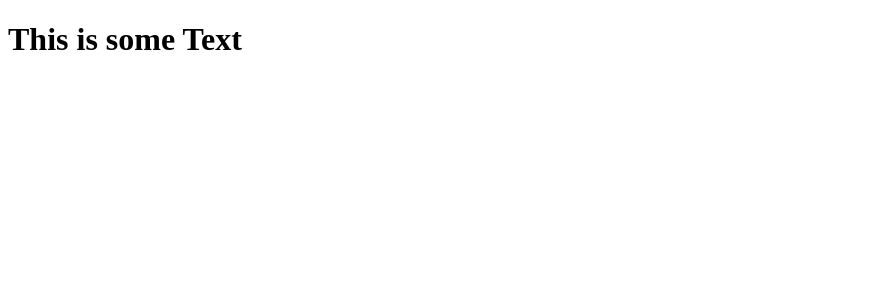
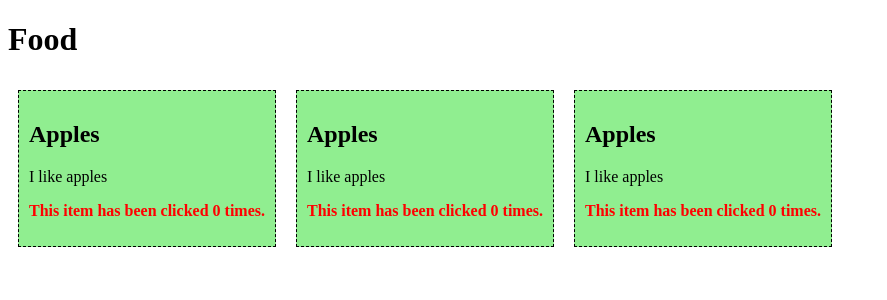
Before and after one commit to babunairofficial/VueJs, a Vue app in the folder CreateNew/: page / in a window 1280 px wide. Shown: the top 300 px of the page, without its empty margins (0-887 px from the left). Built offline with nearby package versions, Linux system fonts and the light colour scheme.

Commit message:
Vue components

```diff
--- a/CreateNew/src/App.vue
+++ b/CreateNew/src/App.vue
@@ -10,10 +10,21 @@
 </script>
 
 <template>
-  <h1>{{message}}</h1>
+  <h1>Food</h1>
+  <food-item/>
+  <food-item/>
+  <food-item/>
 
 </template>
 
 <style>
+#app>div{
+  border: dashed black 1px;
+  display: inline-block;
+  margin: 10px;
+  padding: 10px;
+  background-color: lightgreen;
+  cursor: pointer;
+}
 
 </style>
--- /dev/null
+++ b/CreateNew/src/components/FoodItem.vue
@@ -0,0 +1,31 @@
+<template>
+    <div v-on:click="counter">
+        <h2>{{ name }}</h2>
+        <p>{{ message }}</p>
+        <p id="red">This item has been clicked {{ ctr }} times.</p>
+    </div>
+</template>
+
+<script>
+    export default{
+        data(){
+            return {
+                name: 'Apples',
+                message: 'I like apples',
+                ctr:0
+            }
+        },
+        methods:{
+            counter(){
+                this.ctr++;
+            }
+        }
+    }
+</script>
+
+<style>
+    #red{
+        font-weight:bold;
+        color: red;
+    }
+</style>
--- a/CreateNew/src/main.js
+++ b/CreateNew/src/main.js
@@ -1,5 +1,8 @@
 
 import { createApp } from 'vue'
 import App from './App.vue'
+import FoodItem from './components/FoodItem.vue'
 
-createApp(App).mount('#app')
+const app = createApp(App)
+app.component('food-item', FoodItem)
+app.mount('#app')
```
